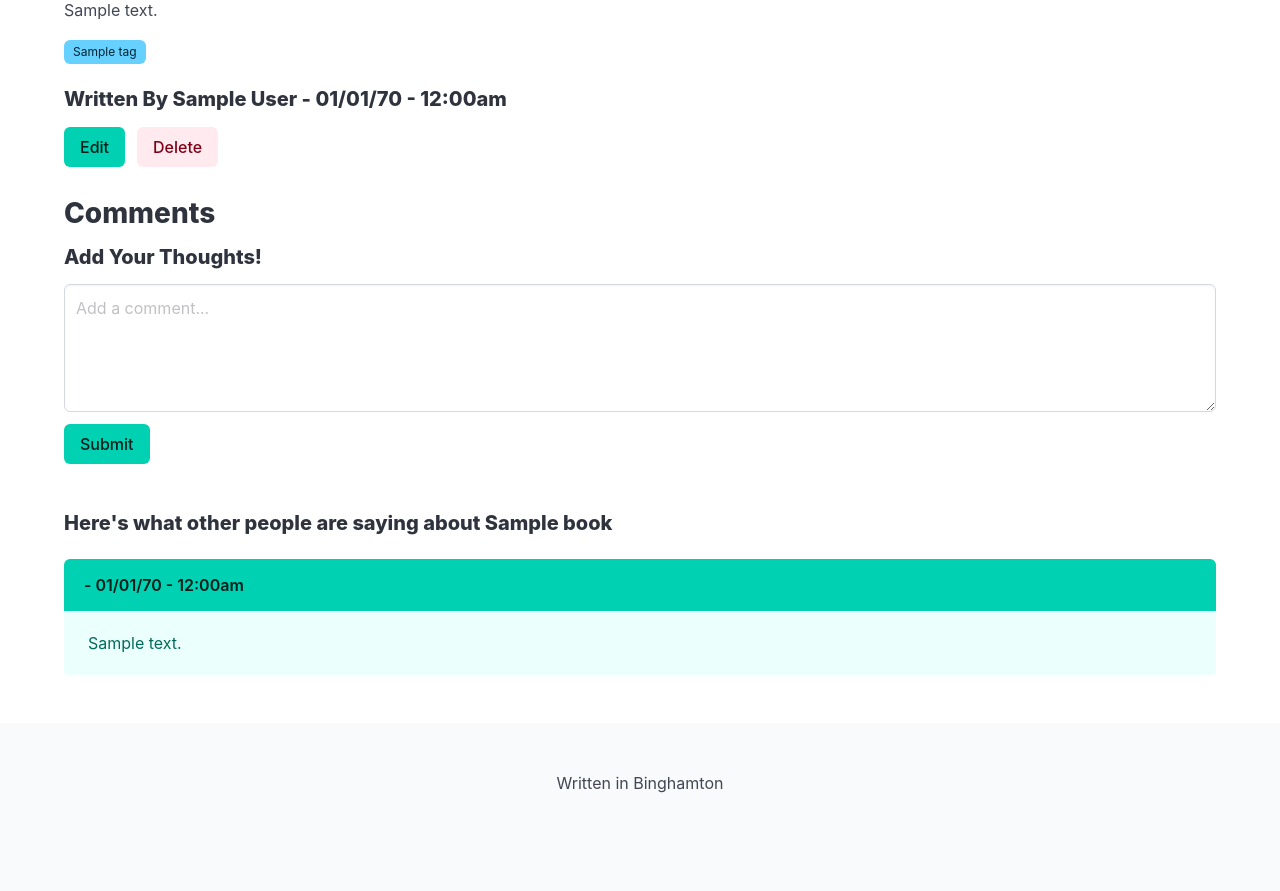
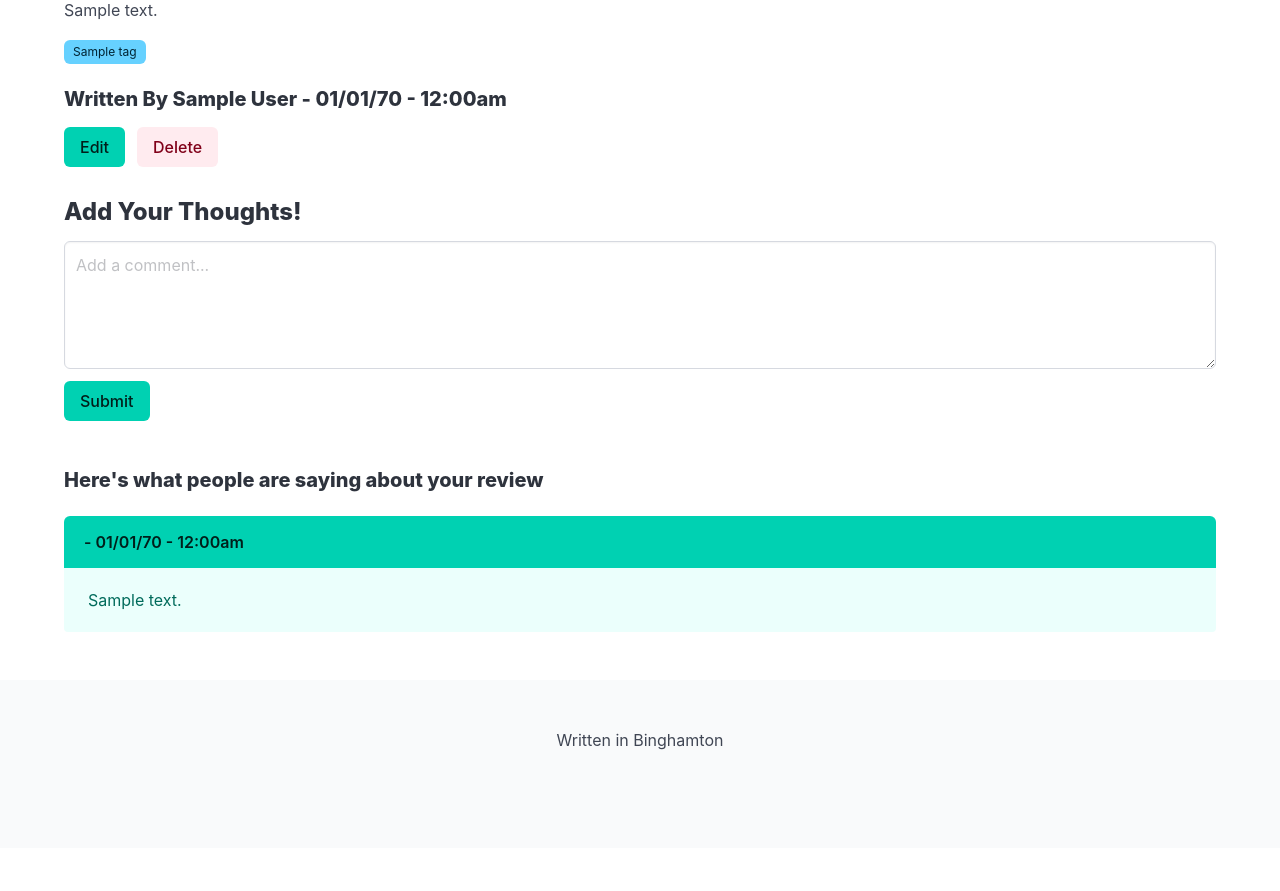
Before and after one commit to Dreherjd/Decent-Reads, a PHP site: page /views/view-post.php?book_review_id=1 in a window 1280 px wide. Shown: the part 298-1189 px from the top of the page. After the commit the page ends 1048 px from the top, so only its background shows below. Run offline with PHP 8.4, Linux system fonts and the light colour scheme; the visitor is signed in with stand-in values (Sample User, id 1); tables that the repository leaves empty or names only in its code hold one stand-in row (values such as "Sample post").

Commit message:
some dynamic user related stuff

```diff
--- a/controllers/view-post-controller.php
+++ b/controllers/view-post-controller.php
@@ -32,6 +32,8 @@
             comments
         WHERE
             post_id = :book_review_id
+        ORDER BY
+            created DESC
     ");
     $result = $query->execute(
         array(
--- a/views/books.php
+++ b/views/books.php
@@ -19,9 +19,9 @@
     <a href="#" class="button is-primary">Add a Book</a>
     <br /><br />
 <?php endif; ?>
-<div class="columns">
+<div class="columns is-multiline">
     <?php foreach ($books as $book) : ?>
-        <div class="column is-4">
+        <div class="column is-one-third">
             <div class="card">
                 <a href="#">
                     <header class="card-header">
--- a/views/comment-form.php
+++ b/views/comment-form.php
@@ -7,8 +7,7 @@
     if(!empty($_POST)){
         $comment_content = $_POST['comment_content'];
         addComment($book_review_id, $comment_content, $_SESSION['user_id']);
-        // header_remove();
-        // header('location:' . BASE_URL . 'views/view-post.php?book_review_id=' . $book_review_id);
+        echo("<meta http-equiv='refresh' content='1'>");
     }
 } else {
     header('location:' . BASE_URL . 'login.php');
--- a/views/view-post.php
+++ b/views/view-post.php
@@ -27,10 +27,10 @@
                 header('location:' . BASE_URL . 'index.php');
             }
         }
-        if(isset($_POST['delete-comment'])){
+        if (isset($_POST['delete-comment'])) {
             $keys = array_keys($_POST['delete-comment']);
             $delete_comment_id = $keys[0];
-            if($delete_comment_id){
+            if ($delete_comment_id) {
                 deleteComment($delete_comment_id);
                 header('location:' . BASE_URL . 'views/view-post.php?book_review_id=' . $book_review_id);
             }
@@ -68,11 +68,12 @@
             </form>
         </div>
     <?php endif; ?>
-    <h2>Comments</h2>
-    <h4>Add Your Thoughts!</h4>
+    <h3>Add Your Thoughts!</h3>
     <?php include 'comment-form.php' ?>
     <br /><br />
-    <h4>Here's what other people are saying about <?php echo getBookNameByBookId($book_id) ?></h4>
+    <?php if ($comments) : ?>
+        <h4>Here's what people are saying about <?php echo ($_SESSION['user_id'] == $review['book_review_user_id']) ? "your" : "this" ?> review</h4>
+    <?php endif; ?>
 </div>
 <?php foreach ($comments as $comment) : ?>
     <article class="message is-primary">
@@ -81,7 +82,7 @@
             <?php if ($_SESSION['user_id'] == $comment['author']) : ?>
                 <form action="" method="post">
                     <input type="hidden" name="comment_id" value="<?php echo $comment['comment_id'] ?>">
-                    <input type="submit" name="delete-comment[<?php echo $comment['comment_id']?>]" value="Delete" class="button is-danger">
+                    <input type="submit" name="delete-comment[<?php echo $comment['comment_id'] ?>]" value="Delete" class="button is-danger">
                 </form>
             <?php endif; ?>
 
```
